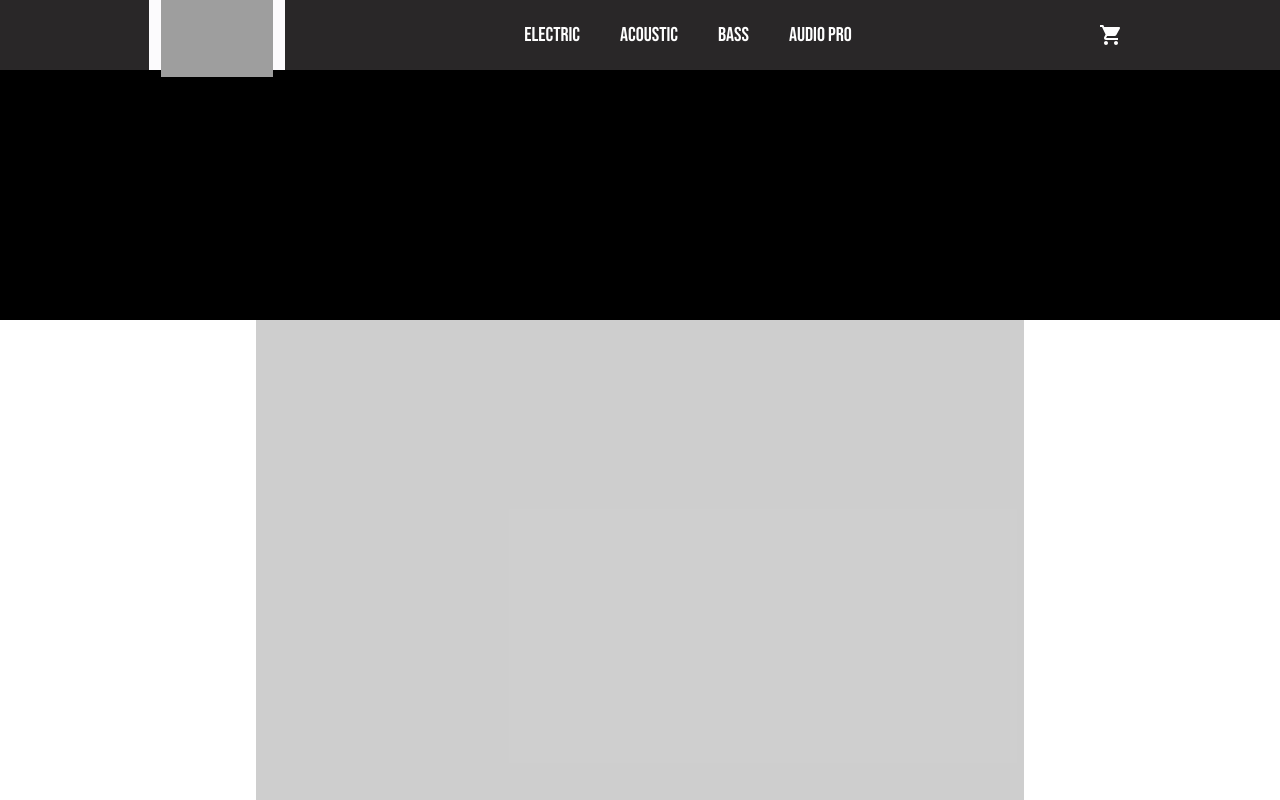
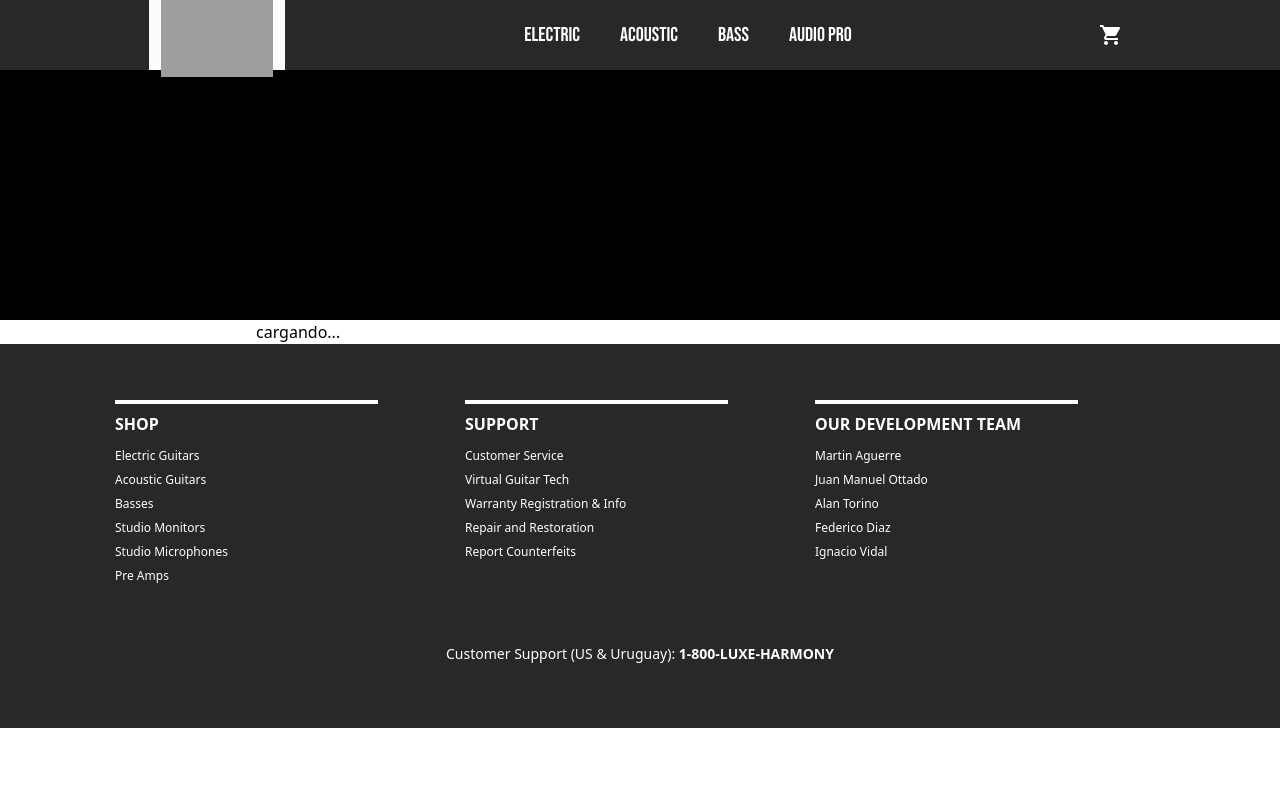
Before and after one commit to FedeDiaz31/luxeharmony-users-front, a React (Create React App) app: page /categories/acoustic in a window 1280 px wide. Shown: the top 800 px of the page. Built offline with nearby package versions, Linux system fonts and the light colour scheme; no server answers; grey boxes are pictures that could not be loaded.

Commit message:
categorias sumadas

```diff
--- a/src/App.css
+++ b/src/App.css
@@ -19,7 +19,9 @@
     cursor: pointer;
 }
 
-
+.title-card-category{
+    font-family: 'Bebas neue';
+}
 
 
 
--- a/src/App.jsx
+++ b/src/App.jsx
@@ -28,7 +28,7 @@
           <Route path="/product/:slug" element={<Product />} />
           <Route path="/chekout" element={<CheckOut />} />
           <Route path="/about" element={<AboutUs />} />
-          <Route path="/categories/:name" element={<Category />} />
+          <Route path="/categories/:slug" element={<Category />} />
           <Route path="*" element={<Home />} />
         </Routes>
       </div>
--- a/src/components/CardProduct.jsx
+++ b/src/components/CardProduct.jsx
@@ -5,10 +5,11 @@
   return (
     <Link
       to={`/product/${slug}`}
-      className="cardProduct w-[10vw] h-[90%] flex flex-shrink-0 items-center justify-center"
+      className="cardProduct w-[10vw] h-[90%] flex flex-shrink-0 items-center justify-center "
     >
       <h1>{model}</h1>
       <img className="w-[70%]" src={image} alt={brand + model} />
+      <img src={brand} alt="" />
     </Link>
   );
 }
--- /dev/null
+++ b/src/components/CardProductCategory.jsx
@@ -0,0 +1,21 @@
+import React from 'react'
+import { Link } from 'react-router-dom';
+
+
+function CardProductCategory({slug,model,image,brand,price}) {
+    return (
+        <Link
+          to={`/product/${slug}`}
+          className="cardProduct w-[80%]  flex flex-col items-center justify-center bg-bgPrimaryColor "
+        >
+          <img className="w-[30vw] h-[60vh] border border-bgFourthColor object-contain" src={image} alt={brand + model} />
+          <div className='w-[100%] text-left'>
+            <img src={brand.logo} alt="" />
+            <h1 className='title-card-category'>{model}</h1>
+            <span>${price}</span>
+          </div>
+        </Link>
+      );
+}
+
+export default CardProductCategory
--- a/src/components/CategoryProducts.jsx
+++ b/src/components/CategoryProducts.jsx
@@ -1,12 +1,12 @@
 import React from 'react'
 
 
-function CategoryProducts() {
-
+function CategoryProducts({products}) {
+  console.log(products)
 
   return (
     <div className='w-[60vw] h-[100vh] bg-bgFourthColor m-auto'>
-
+      {products.map(e => <h1>{e.model}</h1>)}
     </div>
   )
 }
--- a/src/routes/Category.jsx
+++ b/src/routes/Category.jsx
@@ -1,15 +1,13 @@
 import React, { useState,useEffect } from 'react'
-import CategoryProducts from '../components/CategoryProducts'
 import FilterCategory from '../components/FilterCategory'
 import { useParams } from 'react-router-dom'
 import axios from 'axios'
-
+import CardProductCategory from '../components/CardProductCategory'
 
 
 function Category() {
-const name = useParams().name;
-const [products,setProducts]=useState([])
-console.log(products)
+const name = useParams().slug;
+const [products,setProducts]=useState(null)
 
 useEffect(() => {
     const getProducts = async () => {
@@ -17,15 +15,17 @@
         method: "get",
         url: `${process.env.REACT_APP_API_URL}/categories/${name}`,
       });
-      setProducts(response.data);
+      setProducts(response.data.products);
     };
     getProducts();
   }, []);
 
 return (
-    <div className='w-[100vw] h-[100vh]'>
+    <div className='w-[100vw]'>
         <div className='w-100vw h-[40vh] bg-bgSecondaryColor'></div>
-        <CategoryProducts/>
+         <div className=' w-[60vw] m-auto grid grid-cols-3 gap-3'>
+           { products ? products.map(product => <CardProductCategory slug={product.slug} model={product.model} brand={product.brand.logo} image={product.image[0]} price={product.price} />):<h1>cargando...</h1>}
+         </div>
     </div>
   )
 }
```
